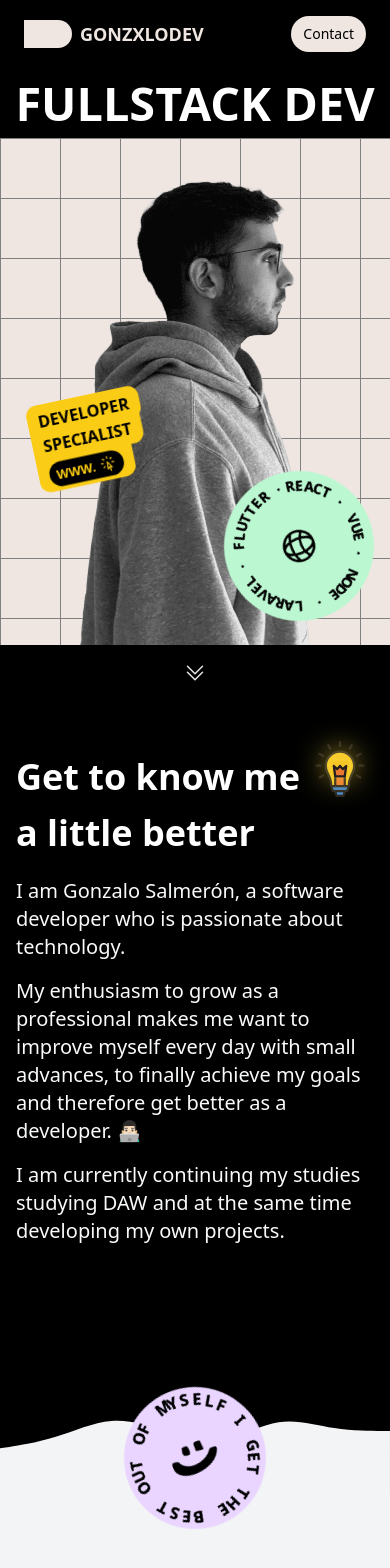
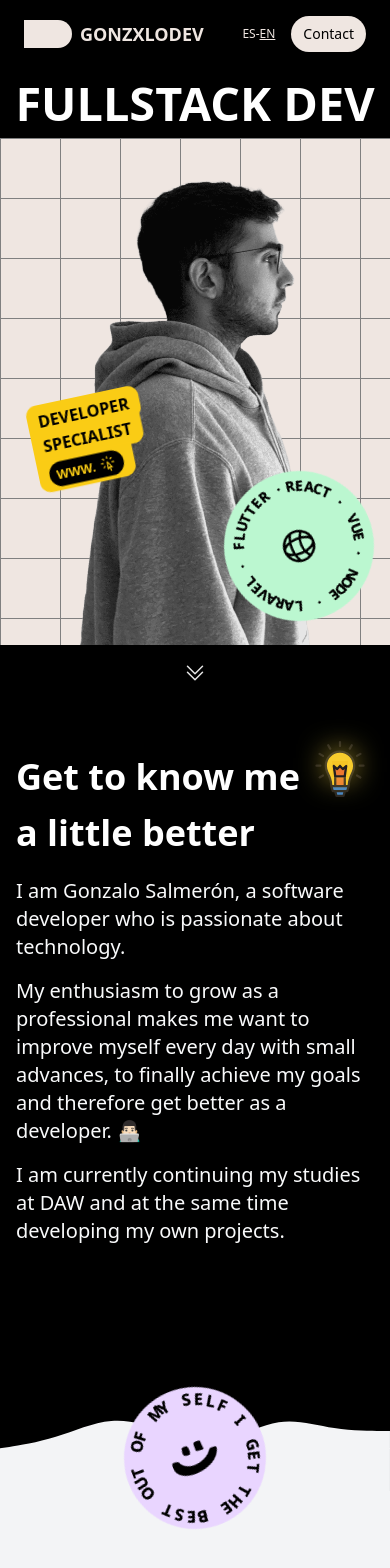
Before and after one commit to gonzalosalmeron/gonzxlo.dev, a React (Vite) app: page / in a window 390 px wide. Shown: the top 1568 px of the page. Built offline with nearby package versions, Linux system fonts and the light colour scheme.

Commit message:
feat: Add translations

```diff
--- a/package.json
+++ b/package.json
@@ -4,7 +4,7 @@
   "version": "0.0.0",
   "type": "module",
   "scripts": {
-    "dev": "vite",
+    "dev": "vite --host",
     "build": "tsc && vite build",
     "lint": "eslint . --fix && prettier . --write",
     "preview": "vite preview"
@@ -14,6 +14,7 @@
     "@types/node": "^18.15.13",
     "react": "^18.2.0",
     "react-dom": "^18.2.0",
+    "react-i18next": "^12.2.2",
     "react-router-dom": "^6.10.0"
   },
   "devDependencies": {
--- /dev/null
+++ b/src/assets/translations.json
@@ -0,0 +1,64 @@
+{
+  "en": {
+    "translation": {
+      "get_to_know_me": "Get to know me",
+      "a_little_better": "a little better",
+      "me_first": "I am Gonzalo Salmerón, a software developer who is passionate about technology.",
+      "me_second": "My enthusiasm to grow as a professional makes me want to improve myself every day with small advances, to finally achieve my goals and therefore get better as a developer. 👨🏻‍💻",
+      "me_third": "I am currently continuing my studies at DAW and at the same time developing my own projects.",
+      "home": "Home",
+      "about": "About me",
+      "projects": "Projects",
+      "user_design": "User design",
+      "user_experience": "User experience",
+      "design": "Design",
+      "strategy": "Strategy",
+      "previus": "Previus",
+      "study": "Study",
+      "developer": "Developer",
+      "specialist": "Specialist",
+      "trajectory": "Trajectory",
+      "my_projects": "My projects",
+      "want_to": "Want to ",
+      "contact": "contact",
+      "me": "me",
+      "let_work": "Let's work",
+      "together": "Together",
+      "location": "Location",
+      "networks": "Networks",
+      "developed_by_me": "Developed by Gonzalo Salmerón with ♥",
+      "i_get_out_the_best": "I get the best out of my self "
+    }
+  },
+  "es": {
+    "translation": {
+      "get_to_know_me": "Conóceme",
+      "a_little_better": "un poco mejor",
+      "me_first": "Soy Gonzalo Salmerón, un desarrollador de software apasionado por la tecnología.",
+      "me_second": "Mi entusiasmo por crecer como profesional me motiva a mejorar cada día con pequeños avances, para finalmente alcanzar mis metas y, por lo tanto, mejorar como desarrollador. 👨🏻‍💻",
+      "me_third": "Actualmente continúo mis estudios en DAW y, al mismo tiempo, desarrollo mis propios proyectos.",
+      "home": "Inicio",
+      "about": "Sobre mí",
+      "projects": "Proyectos",
+      "user_design": "Experi-encia",
+      "user_experience": "de usuario",
+      "design": "Estrategia",
+      "strategy": "de diseño",
+      "previus": "Previo",
+      "study": "Estudio",
+      "developer": "Especialista en",
+      "specialist": "desarrollo",
+      "trajectory": "Trayectoria",
+      "my_projects": "Mis proyectos",
+      "want_to": "¿Quieres ",
+      "contact": "contactar",
+      "me": "conmigo",
+      "let_work": "Trabajemos",
+      "together": "juntos",
+      "location": "Ubicación",
+      "networks": "Redes",
+      "developed_by_me": "Desarrollado por Gonzalo Salmerón con ♥",
+      "i_get_out_the_best": "Saco lo mejor de mi "
+    }
+  }
+}
--- a/src/components/LastProjects.tsx
+++ b/src/components/LastProjects.tsx
@@ -6,7 +6,7 @@ const projects = projectsData.reverse()
 
 const LastProjects = () => {
   return (
-    <div className='scrollbar-hide mx-auto flex max-w-7xl snap-x items-center gap-8 overflow-x-scroll px-8 pt-6 sm:px-6 md:px-4'>
+    <div className='scrollbar-hide mx-auto flex max-w-7xl snap-x snap-mandatory items-center gap-8 overflow-x-scroll px-8 pt-6 sm:px-6 md:px-4'>
       {projects.map((project, i) => {
         return <CardProject data={project} key={i} />
       })}
--- a/src/components/Nav.tsx
+++ b/src/components/Nav.tsx
@@ -1,4 +1,12 @@
+import { useTranslation } from 'react-i18next'
+
 const Nav = () => {
+  const { t, i18n } = useTranslation()
+
+  const changeLanguage = (lng: string) => {
+    i18n.changeLanguage(lng)
+  }
+
   return (
     <nav className='mx-auto flex max-w-7xl items-center justify-between px-6 py-4'>
       <div className='flex items-center gap-2'>
@@ -7,22 +15,32 @@ const Nav = () => {
       </div>
 
       <div className='hidden items-center gap-4 font-medium text-creme md:flex'>
-        <a href='#home'>Home</a>
-        <a href='#about'>About me</a>
-        <a href='#projects'>Projects</a>
+        <a href='#home'>{t('home')}</a>
+        <a href='#about'>{t('about')}</a>
+        <a href='#projects'>{t('projects')}</a>
       </div>
 
       <div className='flex items-center justify-center gap-4'>
-        <div className='hidden items-center gap-1.5 text-xs font-light text-creme md:flex'>
-          <button className='cursor-not-allowed'>ES</button>
+        <div className='items-center gap-1.5 text-xs font-light text-creme md:flex'>
+          <button
+            onClick={() => changeLanguage('es')}
+            className={i18n.language === 'es' ? 'underline' : ''}
+          >
+            ES
+          </button>
           <span>-</span>
-          <button className='underline'>EN</button>
+          <button
+            onClick={() => changeLanguage('en')}
+            className={i18n.language === 'en' ? 'underline' : ''}
+          >
+            EN
+          </button>
         </div>
         <a
           href='#footer'
-          className='rounded-full bg-creme px-3 py-2 text-sm font-medium'
+          className='rounded-full bg-creme px-3 py-2 text-sm font-medium capitalize'
         >
-          Contact
+          {t('contact')}
         </a>
       </div>
     </nav>
--- /dev/null
+++ b/src/i18n.js
@@ -0,0 +1,17 @@
+import i18n from "i18next";
+import { initReactI18next } from "react-i18next";
+import translations from "./assets/translations.json"
+
+const resources = translations;
+
+i18n
+  .use(initReactI18next)
+  .init({
+    resources,
+    lng: "en",
+    interpolation: {
+      escapeValue: false
+    }
+  });
+
+export default i18n;
--- a/src/index.css
+++ b/src/index.css
@@ -39,6 +39,3 @@ html {
     background-size: contain;
   }
 }
-
-/* @layer components {
-} */
--- a/src/main.tsx
+++ b/src/main.tsx
@@ -2,6 +2,7 @@ import React from 'react'
 import { RouterProvider, createBrowserRouter } from 'react-router-dom'
 
 import TmplProject from './components/TmplProject'
+import './i18n'
 import './index.css'
 import ReactDOM from 'react-dom/client'
 
--- a/src/pages/Home/partials/Aboutme.tsx
+++ b/src/pages/Home/partials/Aboutme.tsx
@@ -1,4 +1,8 @@
+import { useTranslation } from 'react-i18next'
+
 const Aboutme = () => {
+  const { t } = useTranslation()
+
   return (
     <div
       id='about'
@@ -6,7 +10,7 @@ const Aboutme = () => {
     >
       <div className='font-epilogue text-4xl font-extrabold text-white md:text-5xl'>
         <div className='flex items-center'>
-          <p>Get to know me</p>
+          <p>{t('get_to_know_me')}</p>
           <div className='relative'>
             <img
               src='/images/bulb.svg'
@@ -16,22 +20,12 @@ const Aboutme = () => {
             <div className='absolute right-5 top-5 h-4 w-4 animate-blink'></div>
           </div>
         </div>
-        <p>a little better</p>
+        <p>{t('a_little_better')}</p>
       </div>
       <div className='text flex flex-col gap-4 text-xl font-medium text-gray-50 md:max-w-[40%] md:pt-10'>
-        <p>
-          I am Gonzalo Salmerón, a software developer who is passionate about
-          technology.
-        </p>
-        <p>
-          My enthusiasm to grow as a professional makes me want to improve
-          myself every day with small advances, to finally achieve my goals and
-          therefore get better as a developer. 👨🏻‍💻
-        </p>
-        <p>
-          I am currently continuing my studies studying DAW and at the same time
-          developing my own projects.
-        </p>
+        <p>{t('me_first')}</p>
+        <p>{t('me_second')}</p>
+        <p>{t('me_third')}</p>
       </div>
     </div>
   )
--- a/src/pages/Home/partials/Projects.tsx
+++ b/src/pages/Home/partials/Projects.tsx
@@ -1,6 +1,10 @@
+import { useTranslation } from 'react-i18next'
+
 import LastProjects from '@/components/LastProjects'
 
 const Projects = () => {
+  const { t } = useTranslation()
+
   return (
     <div
       id='projects'
@@ -8,10 +12,10 @@ const Projects = () => {
     >
       <div className='font-epilogue m-auto -mb-2 w-full max-w-6xl select-text px-8 pb-6 text-center md:mb-10 md:border-b md:border-gray-300 md:text-left'>
         <p className='inline-flex rounded-full bg-purple-200 px-2 py-1 text-sm text-purple-600'>
-          Trajectory
+          {t('trajectory')}
         </p>
         <h3 className='m-auto -mt-2 pt-4 text-4xl font-extrabold text-zinc-900'>
-          My projects
+          {t('my_projects')}
         </h3>
       </div>
 
--- a/src/pages/Home/partials/Splitter.tsx
+++ b/src/pages/Home/partials/Splitter.tsx
@@ -1,13 +1,16 @@
+import { useTranslation } from 'react-i18next'
+
 import CircularText from '@/components/CircularText'
 
 const Splitter = () => {
+  const { t } = useTranslation()
   return (
     <>
       <div className='relative z-0 mt-40'>
         <div className='absolute -top-[20%] left-1/2 -translate-x-1/2 md:top-[20%]'>
           <CircularText
-            text='I GET THE BEST OUT OF MYSELF '
-            cusClass='bg-purple-200 w-[142px] aspect-square font-bold animate-spin-slow'
+            text={t('i_get_out_the_best')}
+            cusClass='bg-purple-200 w-[142px] aspect-square font-bold animate-spin-slow uppercase'
             origin={-20}
             height={71}
             textTop={0}
```
Also changed, not shown: src/components/Footer.tsx (+21 -23 lines), src/pages/Home/partials/Intro.tsx (+17 -12 lines), 1 other file (tests, documents, lock files or other folders).
